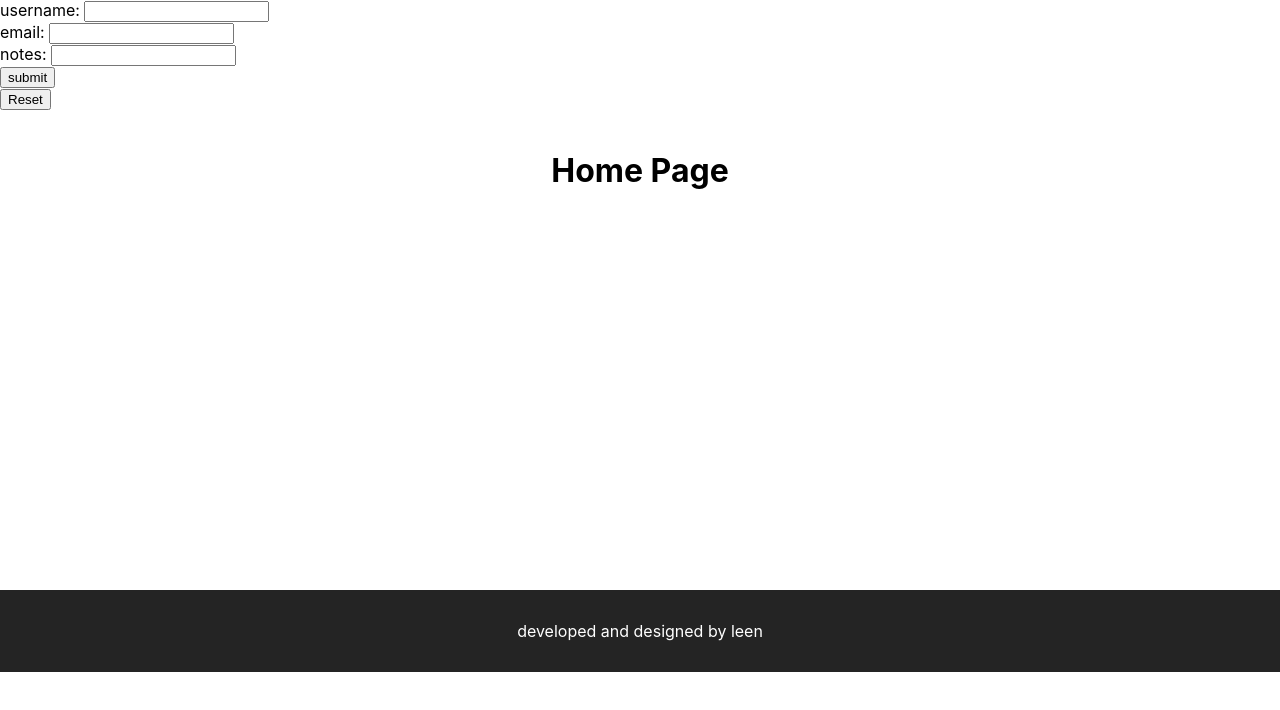
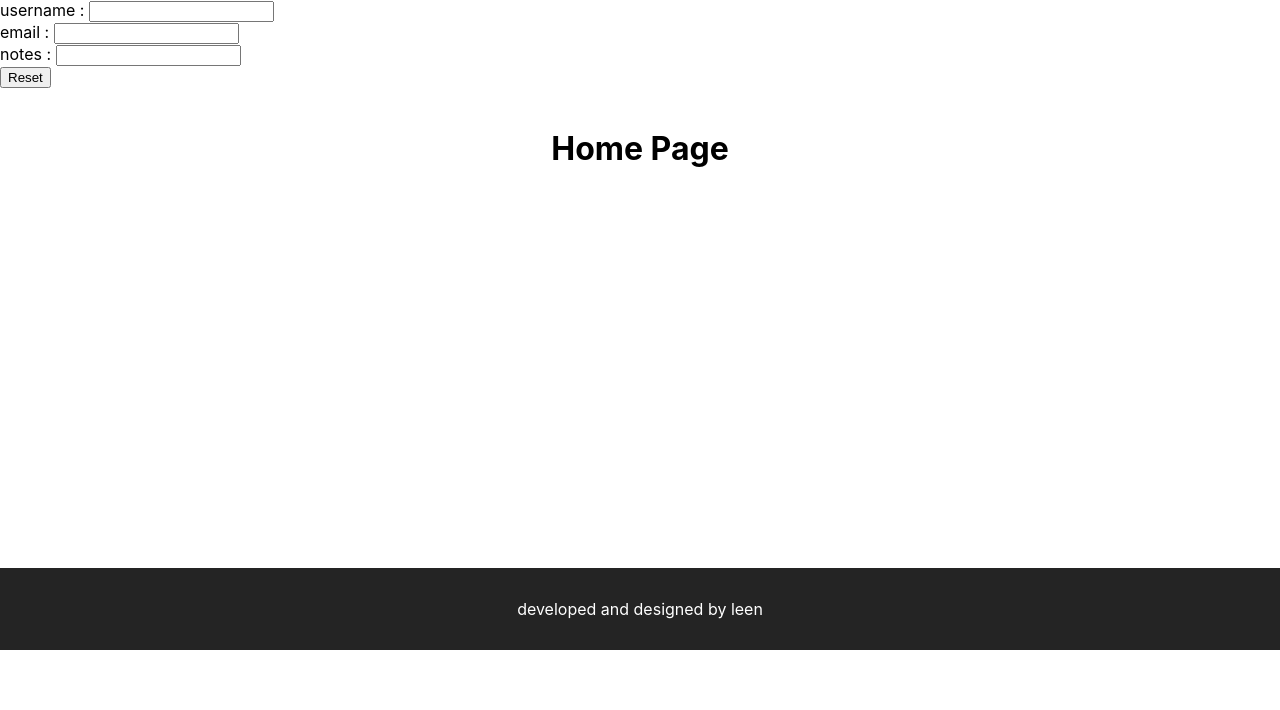
Before and after one commit to Leen-odeh12/react-tasks-level-2, a React (Create React App) app: page / in a window 1280 px wide. Shown: the top 710 px of the page. Built offline with nearby package versions, Linux system fonts and the light colour scheme.

Commit message:
add soluation useReducer ex-2

```diff
--- a/src/Component/Reducer2/Reducer.jsx
+++ b/src/Component/Reducer2/Reducer.jsx
@@ -1,45 +1,66 @@
-import React from 'react'
+import React, { useReducer } from "react";
 
-const Reducer = () => {
+const initialState = {
+  name: "",
+  email: "",
+  notes: ""
+};
+
+const reducer = (state, action) => {
+  switch (action.type) {
+    case "change":
+      return { ...state, [action.field]: action.value };
+
+    case "reset":
+      return initialState;
+
+    default:
+      return state;
+  }
+};
+
+const ReducerComponent = () => {
+  const [state, dispatch] = useReducer(reducer, initialState);
+
+  const handleInputChange = (field, value) => {
+    dispatch({ type: "change", field, value });
+  };
+
+  const handleReset = () => {
+    dispatch({ type: "reset" });
+  };
+
   return (
     <div>
       <div>
-      <form
-        onSubmit={(e) => {
-          e.preventDefault();
-        }}
-      >
-        <div>
-          <label>username: </label>
+        <label>username : </label>
         <input
           type="text"
-
+          value={state.name}
+          onChange={(e) => handleInputChange("name", e.target.value)}
         />
       </div>
       <div>
-          <label>email: </label>
+        <label>email : </label>
         <input
           type="email"
-
+          value={state.email}
+          onChange={(e) => handleInputChange("email", e.target.value)}
         />
       </div>
       <div>
-          <label>notes: </label>
+        <label>notes : </label>
         <input
           type="text"
-
+          value={state.notes}
+          onChange={(e) => handleInputChange("notes", e.target.value)}
         />
       </div>
       <div>
-          <button>submit</button>
-        </div>
-        <div>
-          <button >Reset</button>
-        </div>
-      </form>
+        <button onClick={handleReset}>Reset</button>
       </div>
     </div>
-  )
-}
+  );
+};
 
-export default Reducer
+export default ReducerComponent;
```
Lines whose indentation alone changed are shown as unchanged.
